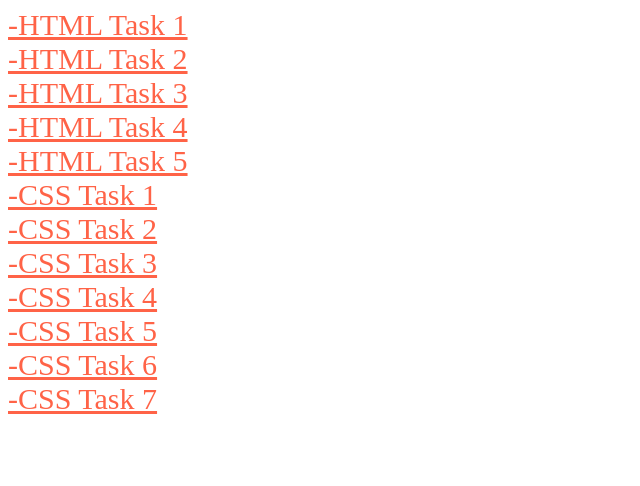
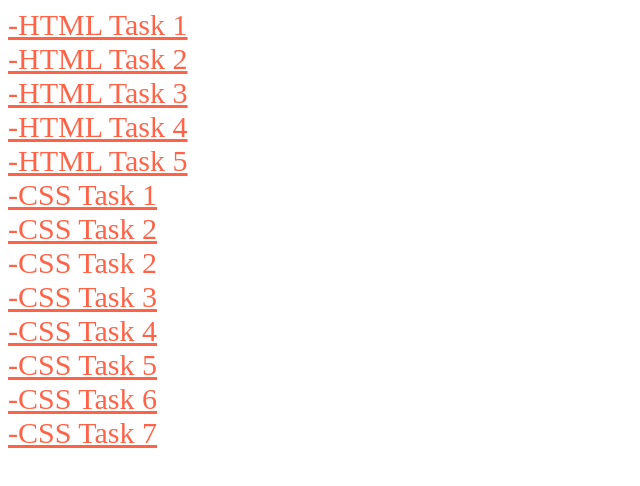
Before and after one commit to Sushma-Kothamasu/new, a plain HTML site: page index.html in a window 1280 px wide. Shown: the whole page, without its empty margins (0-640 px from the left). Drawn offline with Linux system fonts and the light colour scheme.

Commit message:
Update index.html

```diff
--- a/index.html
+++ b/index.html
@@ -12,7 +12,8 @@
     <a style="font-size:30px;color:Tomato;" href="dex.html\task4.html">-HTML Task 4</a><br>
     <a style="font-size:30px;color:Tomato;" href="dex.html\task5.html">-HTML Task 5</a><br>
     <a style="font-size:30px;color:Tomato;" href="dex.html\task610.html">-CSS Task 1</a><br>
-    <a style="font-size:30px;color:Tomato;" href="dex.html\task6.html" href="dex.html\task6.2.html" >-CSS Task 2</a><br>
+    <a style="font-size:30px;color:Tomato;" href="dex.html\task6.html">-CSS Task 2</a><br>
+     <a style="font-size:30px;color:Tomato;href="dex.html\task6.2.html" >-CSS Task 2</a><br>
     <a style="font-size:30px;color:Tomato;" href="dex.html\task811.html">-CSS Task 3</a><br>
     <a style="font-size:30px;color:Tomato;" href="dex.html\task912.html">-CSS Task 4</a><br>
     <a style="font-size:30px;color:Tomato;" href="dex.html\task7.html">-CSS Task 5</a><br>
```
